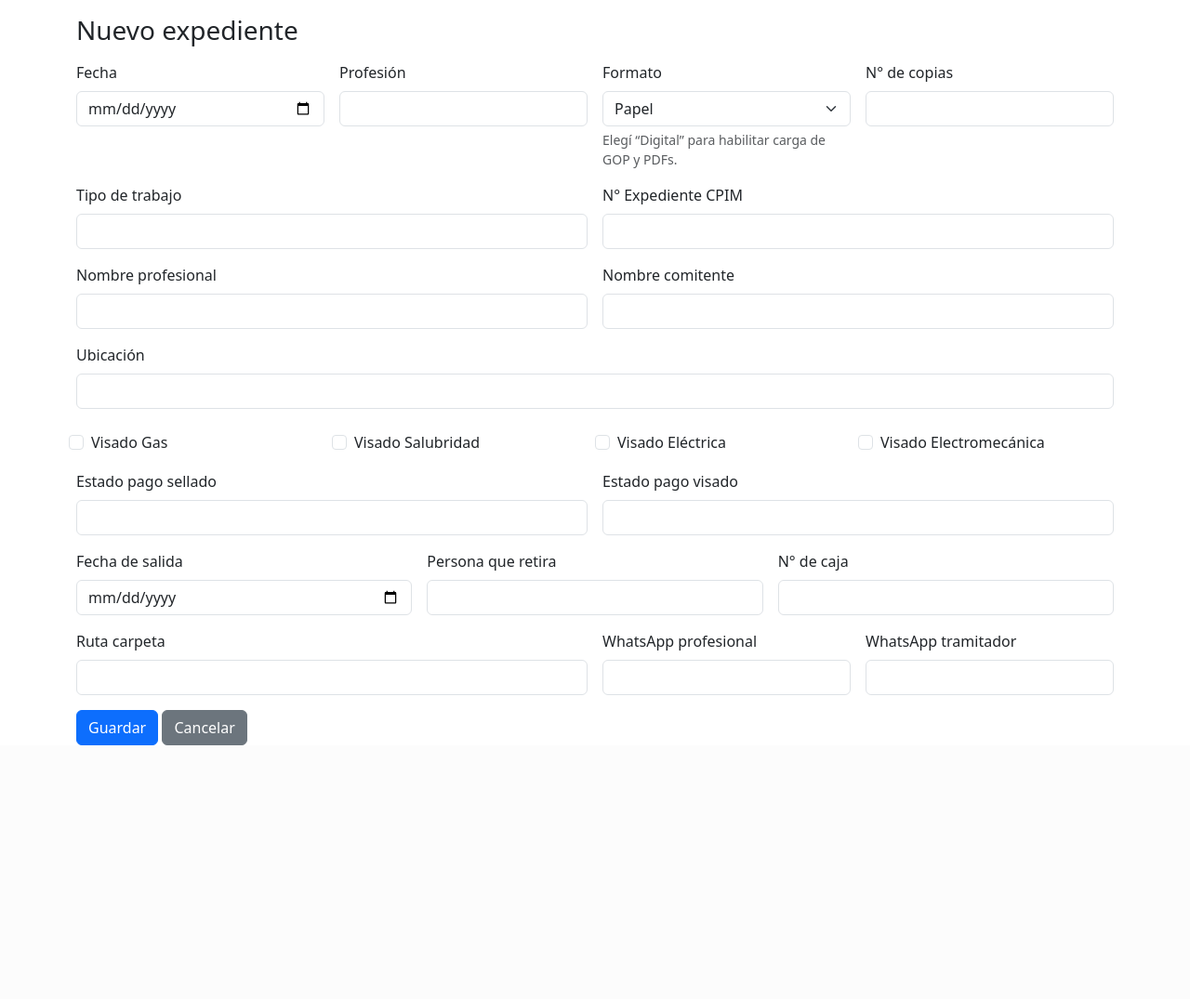
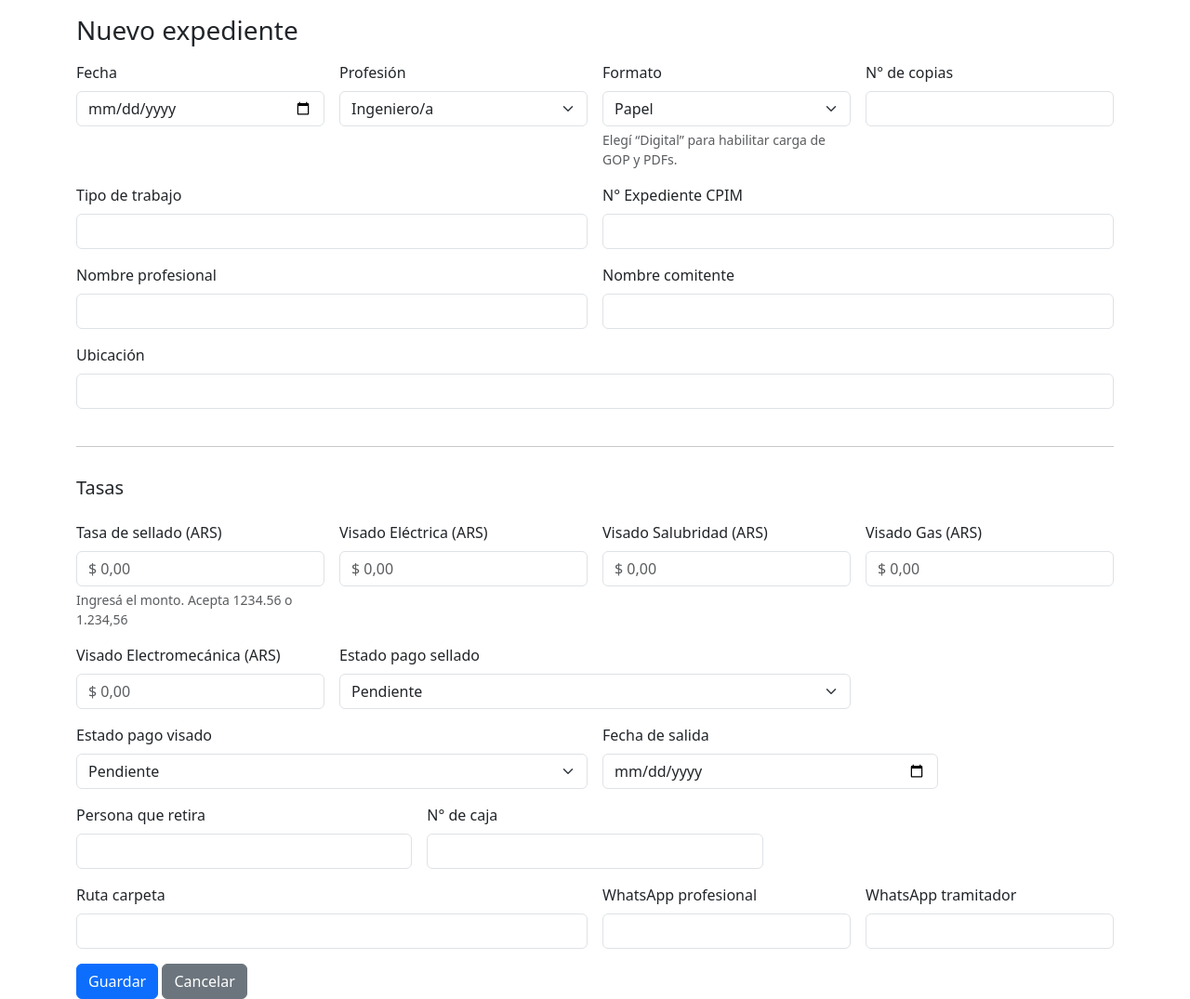
Before and after one commit to Sandeje96/Manejo-expedientes, a Flask app: page /expedientes/nuevo in a window 1280 px wide. Shown: the part 56-1131 px from the top of the page at 93% size. Before the commit the page ends 858 px from the top, so only its background shows below. Run offline with Flask 3, Linux system fonts and the light colour scheme.

Commit message:
vamossss

```diff
--- a/app.py
+++ b/app.py
@@ -1,6 +1,7 @@
 import os
 import json
 import uuid
+from decimal import Decimal, InvalidOperation
 from datetime import datetime
 
 from flask import Flask, render_template, request, redirect, url_for, flash
@@ -9,7 +10,6 @@ from flask_migrate import Migrate
 from sqlalchemy import or_
 from dotenv import load_dotenv
 from werkzeug.utils import secure_filename
-
 
 # Extensiones globales
 _db = SQLAlchemy()
@@ -36,24 +36,40 @@ def create_app():
     db_url = _normalize_db_url(db_url)
     app.config["SQLALCHEMY_DATABASE_URI"] = db_url
 
-    # Engine options (seguro para Postgres; SQLite ignora connect_args)
-    app.config["SQLALCHEMY_ENGINE_OPTIONS"] = {
-        "pool_pre_ping": True,
-        "pool_recycle": 300,
-        "pool_size": 5,
-        "max_overflow": 0,
-        "connect_args": {
-            "keepalives": 1,
-            "keepalives_idle": 30,
-            "keepalives_interval": 10,
-            "keepalives_count": 5,
-            "sslmode": "require",
-        },
-    }
+    # Engine options (si es Postgres)
+    if db_url.startswith("postgresql"):
+        app.config["SQLALCHEMY_ENGINE_OPTIONS"] = {
+            "pool_pre_ping": True,
+            "pool_recycle": 300,
+            "pool_size": 5,
+            "max_overflow": 0,
+            "connect_args": {
+                "keepalives": 1,
+                "keepalives_idle": 30,
+                "keepalives_interval": 10,
+                "keepalives_count": 5,
+                "sslmode": "require",
+            },
+        }
+
     app.config["SQLALCHEMY_TRACK_MODIFICATIONS"] = False
 
     _db.init_app(app)
     _migrate.init_app(app, _db)
+
+    # === Filtro Jinja para formatear moneda ARS ===
+    @app.template_filter("ars")
+    def _fmt_ars(value):
+        if value is None:
+            return "-"
+        try:
+            # Trabaja bien con Decimal
+            n = Decimal(value)
+        except Exception:
+            return "-"
+        s = f"{n:,.2f}"                  # 1,234,567.89
+        s = s.replace(",", "X").replace(".", ",").replace("X", ".")
+        return f"$ {s}"
 
     # === Modelos ===
     class Expediente(_db.Model):
@@ -73,15 +89,24 @@ def create_app():
         nombre_comitente = _db.Column(_db.String(200), nullable=True)
         ubicacion = _db.Column(_db.String(255), nullable=True)
 
-        # Estados / visados
+        # (Antiguos) flags de visado — ya no se usan para cálculo, pero los dejamos por compatibilidad
         visado_gas = _db.Column(_db.Boolean, default=False)
         visado_salubridad = _db.Column(_db.Boolean, default=False)
         visado_electrica = _db.Column(_db.Boolean, default=False)
         visado_electromecanica = _db.Column(_db.Boolean, default=False)
 
-        estado_pago_sellado = _db.Column(_db.String(50), nullable=True)  # pendiente/pagado/exento
-        estado_pago_visado = _db.Column(_db.String(50), nullable=True)
+        # Estados de pago (siguen vigentes)
+        estado_pago_sellado = _db.Column(_db.String(50), nullable=False, default="pendiente")
+        estado_pago_visado  = _db.Column(_db.String(50), nullable=False, default="pendiente")
 
+        # NUEVOS: montos de tasas (ARG) — Numeric(12,2)
+        tasa_sellado_monto = _db.Column(_db.Numeric(12, 2), nullable=True)
+        tasa_visado_electrica_monto = _db.Column(_db.Numeric(12, 2), nullable=True)
+        tasa_visado_salubridad_monto = _db.Column(_db.Numeric(12, 2), nullable=True)
+        tasa_visado_gas_monto = _db.Column(_db.Numeric(12, 2), nullable=True)
+        tasa_visado_electromecanica_monto = _db.Column(_db.Numeric(12, 2), nullable=True)
+
+        # Salida / caja / ubicación
         fecha_salida = _db.Column(_db.Date, nullable=True)
         persona_retira = _db.Column(_db.String(200), nullable=True)
         nro_caja = _db.Column(_db.Integer, nullable=True)
@@ -90,6 +115,7 @@ def create_app():
         # Campos de formato Digital
         gop_numero = _db.Column(_db.String(100), nullable=True)
 
+        # Contactos
         whatsapp_profesional = _db.Column(_db.String(50), nullable=True)
         whatsapp_tramitador = _db.Column(_db.String(50), nullable=True)
 
@@ -100,6 +126,17 @@ def create_app():
         # Relación con archivos
         archivos = _db.relationship("Archivo", backref="expediente", cascade="all, delete-orphan")
 
+        # Conveniencia: total de visados
+        @property
+        def total_visados(self):
+            vals = [
+                self.tasa_visado_electrica_monto,
+                self.tasa_visado_salubridad_monto,
+                self.tasa_visado_gas_monto,
+                self.tasa_visado_electromecanica_monto,
+            ]
+            return sum((v or 0) for v in vals)
+
         def __repr__(self):
             return f"<Expediente {self.id} - {self.nro_expediente_cpim or ''}>"
 
@@ -108,14 +145,16 @@ def create_app():
         id = _db.Column(_db.Integer, primary_key=True)
         expediente_id = _db.Column(_db.Integer, _db.ForeignKey("expedientes.id"), nullable=False)
         filename = _db.Column(_db.String(255), nullable=False)
-        gcs_path = _db.Column(_db.String(512), nullable=False)  # gs://bucket/objeto
-        public_url = _db.Column(_db.String(512), nullable=True)  # URL pública (si el bucket lo permite por IAM)
+        gcs_path = _db.Column(_db.String(512), nullable=False)  # gs://bucket/objeto o ruta interna
+        public_url = _db.Column(_db.String(512), nullable=True)  # URL pública si se habilita
         mime_type = _db.Column(_db.String(100), nullable=True)
         size_bytes = _db.Column(_db.Integer, nullable=True)
         uploaded_at = _db.Column(_db.DateTime, default=datetime.utcnow)
 
     # Valores permitidos para campos con opciones
     FORMATO_PERMITIDOS = ["Papel", "Digital"]
+    ESTADOS_PAGO = ["pendiente", "pagado", "exento"]  # si no usás "exento", podés quitarlo
+    PROFESIONES_PERMITIDAS = ["Ingeniero/a", "Licenciado/a", "Maestro Mayor de Obras", "Técnico/a"]
 
     # === Rutas ===
     @app.get("/")
@@ -148,13 +187,19 @@ def create_app():
 
     @app.get("/expedientes/nuevo")
     def nuevo_expediente():
-        return render_template("expediente_form.html", item=None, formatos=FORMATO_PERMITIDOS)
+        return render_template("expediente_form.html", item=None, formatos=FORMATO_PERMITIDOS, profesiones=PROFESIONES_PERMITIDAS)
 
     @app.post("/expedientes/nuevo")
     def crear_expediente():
         data = _parse_form(request.form)
+        prof = (data.get("profesion") or "").strip()
+        if prof not in PROFESIONES_PERMITIDAS:
+            # si no coincide, forzamos a vacío para que el form vuelva a mostrarse
+            flash("Profesión inválida. Elegí una opción del desplegable.", "danger")
+            return redirect(request.referrer or url_for("nuevo_expediente"))
+        data["profesion"] = prof
 
-        # Normalizar/validar formato
+        # Validación de formato
         formato = (data.get("formato") or "").strip().title()
         if formato not in FORMATO_PERMITIDOS:
             flash("Formato inválido. Debe ser Papel o Digital.", "danger")
@@ -167,11 +212,9 @@ def create_app():
             # Necesitamos ID para asociar archivos
             _db.session.flush()
 
-            subidos = 0
+            # Si es Digital, subimos PDFs (si vinieron)
             if formato == "Digital":
-                subidos = _save_pdfs_for_expediente(exp, request.files.getlist("pdfs"))
-                if subidos == 0:
-                    flash("No se adjuntó ningún PDF o no se pudieron subir los archivos.", "warning")
+                _save_pdfs_for_expediente(exp, request.files.getlist("pdfs"))
 
             _db.session.commit()
         except Exception as e:
@@ -179,8 +222,6 @@ def create_app():
             flash(f"Error guardando en la base: {e}", "danger")
             return redirect(request.referrer or url_for("nuevo_expediente"))
 
-        if formato == "Digital" and subidos > 0:
-            flash(f"{subidos} archivo(s) PDF subido(s) a GCS.", "success")
         flash("Expediente creado", "success")
         return redirect(url_for("lista_expedientes"))
 
@@ -192,12 +233,18 @@ def create_app():
     @app.get("/expedientes/<int:item_id>/editar")
     def editar_expediente(item_id: int):
         item = Expediente.query.get_or_404(item_id)
-        return render_template("expediente_form.html", item=item, formatos=FORMATO_PERMITIDOS)
+        return render_template("expediente_form.html", item=item, formatos=FORMATO_PERMITIDOS, profesiones=PROFESIONES_PERMITIDAS)
 
     @app.post("/expedientes/<int:item_id>/editar")
     def actualizar_expediente(item_id: int):
         item = Expediente.query.get_or_404(item_id)
         data = _parse_form(request.form)
+        prof = (data.get("profesion") or "").strip()
+        if prof not in PROFESIONES_PERMITIDAS:
+            # si no coincide, forzamos a vacío para que el form vuelva a mostrarse
+            flash("Profesión inválida. Elegí una opción del desplegable.", "danger")
+            return redirect(request.referrer or url_for("nuevo_expediente"))
+        data["profesion"] = prof
 
         formato = (data.get("formato") or "").strip().title()
         if formato not in FORMATO_PERMITIDOS:
@@ -209,17 +256,15 @@ def create_app():
             setattr(item, k, v)
 
         try:
-            subidos = 0
+            # Si es Digital y llegan nuevos PDFs, súbelos
             if formato == "Digital":
-                subidos = _save_pdfs_for_expediente(item, request.files.getlist("pdfs"))
+                _save_pdfs_for_expediente(item, request.files.getlist("pdfs"))
             _db.session.commit()
         except Exception as e:
             _db.session.rollback()
             flash(f"Error guardando en la base: {e}", "danger")
             return redirect(request.referrer or url_for("editar_expediente", item_id=item.id))
 
-        if formato == "Digital" and subidos > 0:
-            flash(f"{subidos} archivo(s) PDF subido(s) a GCS.", "success")
         flash("Expediente actualizado", "success")
         return redirect(url_for("detalle_expediente", item_id=item.id))
 
@@ -254,7 +299,36 @@ def create_app():
         except Exception:
             return None
 
+    def _parse_decimal_ars(value: str):
+        """
+        Acepta:
+          - "1.234,56"  (estándar AR)
+          - "1234.56"   (punto decimal)
+          - "$ 1.234,56" / espacios
+        Devuelve Decimal o None.
+        """
+        if value is None:
+            return None
+        s = str(value).strip()
+        if not s:
+            return None
+        s = s.replace("$", "").replace(" ", "")
+        # Si tiene coma como decimal, reemplazar por punto (y quitar miles)
+        if "," in s and "." in s:
+            # asume miles con punto y decimales con coma
+            s = s.replace(".", "").replace(",", ".")
+        elif "," in s:
+            s = s.replace(",", ".")
+        try:
+            return Decimal(s)
+        except (InvalidOperation, ValueError):
+            return None
+
     def _parse_form(form):
+        def _estado_norm(k):
+            v = (form.get(k) or "").strip().lower()
+            return v if v in {"pendiente", "pagado", "exento"} else "pendiente"
+
         return {
             "fecha": _parse_date(form.get("fecha")),
             "profesion": form.get("profesion"),
@@ -269,8 +343,8 @@ def create_app():
             "visado_salubridad": _parse_bool(form.get("visado_salubridad")),
             "visado_electrica": _parse_bool(form.get("visado_electrica")),
             "visado_electromecanica": _parse_bool(form.get("visado_electromecanica")),
-            "estado_pago_sellado": form.get("estado_pago_sellado"),
-            "estado_pago_visado": form.get("estado_pago_visado"),
+            "estado_pago_sellado": _estado_norm("estado_pago_sellado"),
+            "estado_pago_visado": _estado_norm("estado_pago_visado"),
             "fecha_salida": _parse_date(form.get("fecha_salida")),
             "persona_retira": form.get("persona_retira"),
             "nro_caja": _parse_int(form.get("nro_caja")),
@@ -287,6 +361,7 @@ def create_app():
         - Si GCS_CREDENTIALS_JSON está definido (contenido JSON), lo usa.
         - Si no, usa GOOGLE_APPLICATION_CREDENTIALS (ruta) o credenciales por defecto.
         """
+        from google.cloud import storage  # import local
         creds_json = os.getenv("GCS_CREDENTIALS_JSON")
         if creds_json:
             from google.oauth2 import service_account
@@ -297,10 +372,8 @@ def create_app():
 
     def _upload_pdf_to_gcs(file_storage, dest_prefix: str):
         """
-        Sube un PDF a GCS. Con UBLA activado no usamos ACL por objeto.
-        La URL pública se construye como:
+        Sube un PDF a GCS. Para buckets con UBLA, usamos URL pública por IAM:
         https://storage.googleapis.com/<bucket>/<key>
-        (y funciona si el bucket otorga lectura a allUsers por IAM).
         """
         if not file_storage or not getattr(file_storage, "filename", ""):
             return None
@@ -319,11 +392,11 @@ def create_app():
         key = f"{dest_prefix}/{uuid.uuid4().hex}_{filename}"
         blob = bucket.blob(key)
 
-        # Subir el stream directamente (no usar .save en disco)
+        # Subir el stream directamente
         blob.upload_from_file(file_storage.stream, content_type="application/pdf")
 
-        # No llamar a make_public() (UBLA). Construimos URL pública basada en IAM:
-        public_url = f"https://storage.googleapis.com/{bucket_name}/{key}"
+        public_url_candidate = f"https://storage.googleapis.com/{bucket_name}/{key}"
+        public_url = public_url_candidate  # con UBLA + IAM público funciona
 
         return {
             "filename": filename,
@@ -333,28 +406,24 @@ def create_app():
         }
 
     def _save_pdfs_for_expediente(expediente, files_list):
-        """Sube PDFs a GCS y crea filas Archivo. Devuelve cuántos subió."""
+        """Sube PDFs a GCS y crea filas Archivo."""
         if not files_list:
             return 0
         count = 0
         for f in files_list:
-            try:
-                if not f or not getattr(f, "filename", ""):
-                    continue
-                info = _upload_pdf_to_gcs(f, f"expedientes/{expediente.id}")
-                if info:
-                    _db.session.add(Archivo(
-                        expediente_id=expediente.id,
-                        filename=info["filename"],
-                        gcs_path=info["gcs_path"],
-                        public_url=info.get("public_url"),
-                        mime_type="application/pdf",
-                        size_bytes=info.get("size_bytes"),
-                    ))
-                    count += 1
-            except Exception as e:
-                # No frenamos toda la operación por un archivo; avisamos
-                flash(f"Error subiendo '{getattr(f, 'filename', 'pdf')}' a GCS: {e}", "danger")
+            if not f or not getattr(f, "filename", ""):
+                continue
+            info = _upload_pdf_to_gcs(f, f"expedientes/{expediente.id}")
+            if info:
+                _db.session.add(Archivo(
+                    expediente_id=expediente.id,
+                    filename=info["filename"],
+                    gcs_path=info["gcs_path"],
+                    public_url=info.get("public_url"),
+                    mime_type="application/pdf",
+                    size_bytes=info.get("size_bytes"),
+                ))
+                count += 1
         return count
 
     return app
--- a/templates/expediente_form.html
+++ b/templates/expediente_form.html
@@ -14,11 +14,18 @@
       value="{% if item and item.fecha %}{{ item.fecha.strftime('%Y-%m-%d') }}{% else %}{% endif %}">
   </div>
 
-  <!-- Profesión -->
+  <!-- Profesión (desplegable) -->
   <div class="col-md-3">
-    <label class="form-label">Profesión</label>
-    <input type="text" name="profesion" class="form-control"
-           value="{{ (item.profesion if item else '') or '' }}">
+    <label for="profesion" class="form-label">Profesión</label>
+    <select id="profesion" name="profesion" class="form-select" required>
+      {% for p in profesiones %}
+        {% if item %}
+          <option value="{{ p }}" {{ 'selected' if item.profesion == p else '' }}>{{ p }}</option>
+        {% else %}
+          <option value="{{ p }}" {{ 'selected' if loop.first else '' }}>{{ p }}</option>
+        {% endif %}
+      {% endfor %}
+    </select>
   </div>
 
   <!-- Formato -->
@@ -77,38 +84,63 @@
            value="{{ (item.ubicacion if item else '') or '' }}">
   </div>
 
-  <!-- Visados -->
-  <div class="col-md-3 form-check mt-4">
-    <input class="form-check-input" type="checkbox" id="visado_gas" name="visado_gas"
-           {{ 'checked' if item and item.visado_gas else '' }}>
-    <label class="form-check-label" for="visado_gas">Visado Gas</label>
+  <!-- ===== Tasas (monto en ARS) ===== -->
+  <div class="col-12"><hr class="mt-4"></div>
+  <h5 class="mb-2">Tasas</h5>
+
+  <div class="col-md-3">
+    <label class="form-label">Tasa de sellado (ARS)</label>
+    <input type="text" name="tasa_sellado_monto" class="form-control" inputmode="decimal"
+          placeholder="$ 0,00" value="{{ item.tasa_sellado_monto|ars if item and item.tasa_sellado_monto }}">
+    <div class="form-text">Ingresá el monto. Acepta 1234.56 o 1.234,56</div>
   </div>
-  <div class="col-md-3 form-check mt-4">
-    <input class="form-check-input" type="checkbox" id="visado_salubridad" name="visado_salubridad"
-           {{ 'checked' if item and item.visado_salubridad else '' }}>
-    <label class="form-check-label" for="visado_salubridad">Visado Salubridad</label>
+
+  <div class="col-md-3">
+    <label class="form-label">Visado Eléctrica (ARS)</label>
+    <input type="text" name="tasa_visado_electrica_monto" class="form-control" inputmode="decimal"
+          placeholder="$ 0,00" value="{{ item.tasa_visado_electrica_monto|ars if item and item.tasa_visado_electrica_monto }}">
   </div>
-  <div class="col-md-3 form-check mt-4">
-    <input class="form-check-input" type="checkbox" id="visado_electrica" name="visado_electrica"
-           {{ 'checked' if item and item.visado_electrica else '' }}>
-    <label class="form-check-label" for="visado_electrica">Visado Eléctrica</label>
+
+  <div class="col-md-3">
+    <label class="form-label">Visado Salubridad (ARS)</label>
+    <input type="text" name="tasa_visado_salubridad_monto" class="form-control" inputmode="decimal"
+          placeholder="$ 0,00" value="{{ item.tasa_visado_salubridad_monto|ars if item and item.tasa_visado_salubridad_monto }}">
   </div>
-  <div class="col-md-3 form-check mt-4">
-    <input class="form-check-input" type="checkbox" id="visado_electromecanica" name="visado_electromecanica"
-           {{ 'checked' if item and item.visado_electromecanica else '' }}>
-    <label class="form-check-label" for="visado_electromecanica">Visado Electromecánica</label>
+
+  <div class="col-md-3">
+    <label class="form-label">Visado Gas (ARS)</label>
+    <input type="text" name="tasa_visado_gas_monto" class="form-control" inputmode="decimal"
+          placeholder="$ 0,00" value="{{ item.tasa_visado_gas_monto|ars if item and item.tasa_visado_gas_monto }}">
   </div>
+
+  <div class="col-md-3">
+    <label class="form-label">Visado Electromecánica (ARS)</label>
+    <input type="text" name="tasa_visado_electromecanica_monto" class="form-control" inputmode="decimal"
+          placeholder="$ 0,00" value="{{ item.tasa_visado_electromecanica_monto|ars if item and item.tasa_visado_electromecanica_monto }}">
+  </div>
+  <!-- ===== Fin Tasas ===== -->
 
   <!-- Estados de pago -->
   <div class="col-md-6">
     <label class="form-label">Estado pago sellado</label>
-    <input type="text" name="estado_pago_sellado" class="form-control"
-           value="{{ (item.estado_pago_sellado if item else '') or '' }}">
+    <select name="estado_pago_sellado" class="form-select" required>
+      {% set opts = estados or ['pendiente','pagado','exento'] %}
+      {% set val = (item.estado_pago_sellado if item and item.estado_pago_sellado else 'pendiente') %}
+      {% for o in opts %}
+        <option value="{{ o }}" {{ 'selected' if val==o else '' }}>{{ o|capitalize }}</option>
+      {% endfor %}
+    </select>
   </div>
+
   <div class="col-md-6">
     <label class="form-label">Estado pago visado</label>
-    <input type="text" name="estado_pago_visado" class="form-control"
-           value="{{ (item.estado_pago_visado if item else '') or '' }}">
+    <select name="estado_pago_visado" class="form-select" required>
+      {% set opts = estados or ['pendiente','pagado','exento'] %}
+      {% set val = (item.estado_pago_visado if item and item.estado_pago_visado else 'pendiente') %}
+      {% for o in opts %}
+        <option value="{{ o }}" {{ 'selected' if val==o else '' }}>{{ o|capitalize }}</option>
+      {% endfor %}
+    </select>
   </div>
 
   <!-- Salida -->
```
Also changed, not shown: migrations/versions/153c64bd7841_tasas_montos_en_expedientes.py (added, +40 -0 lines), migrations/versions/f4fef4296ff4_estados_pago_por_defecto_y_selects.py (added, +44 -0 lines), templates/expediente_detail.html (+8 -2 lines), templates/expedientes_list.html (+32 -1 lines).
